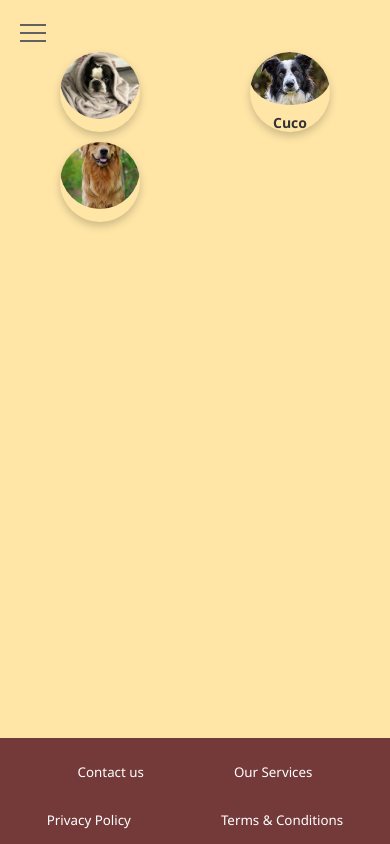
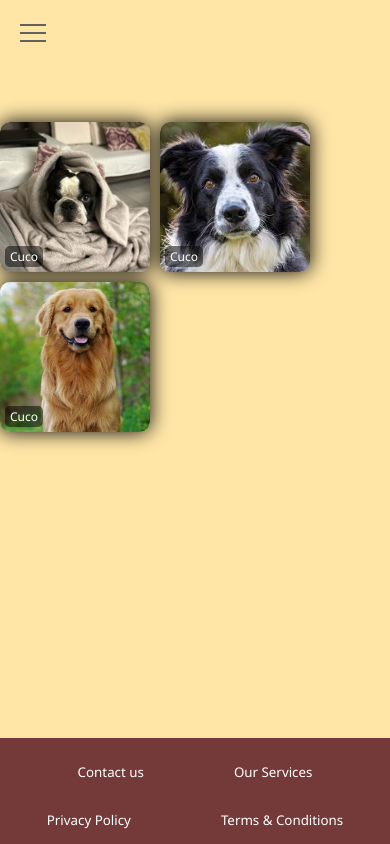
Before and after one commit to LautaroOlmedo/Barney, a React (Create React App) app: page /matchs in a window 390 px wide. Built offline with nearby package versions, Linux system fonts and the light colour scheme.

Commit message:
matches v0.0.3 & backend folder

```diff
--- a/src/common/navBar/NavBar.css
+++ b/src/common/navBar/NavBar.css
@@ -1,4 +1,4 @@
-body{
+body {
   padding: 37px 0px 0px 0px;
 }
 
--- a/src/components/Matchs/Matchs.tsx
+++ b/src/components/Matchs/Matchs.tsx
@@ -6,10 +6,12 @@ export const Matchs: React.FC<{ dog: Dog }> = ({ dog }) => {
   return (
     <div className="matches-grid">
       {dog.images.map((image, imgIndex) => (
-        <div key={imgIndex} className="match-image">
+        <div key={`${dog.ID}-${imgIndex}`} className="match-image">
           <img src={image} alt={`${dog.Name} ${imgIndex + 1}`} />
-          <p className="dog-name">{dog.Name}</p>{" "}
-          {/* Nombre debajo de la imagen */}
+          <div className="dog-info">
+            <p>{dog.Name}</p>{" "}
+            {/* Nombre debajo de la imagen con el mismo estilo que en Home */}
+          </div>
         </div>
       ))}
     </div>
--- a/src/components/Matchs/matchs.css
+++ b/src/components/Matchs/matchs.css
@@ -1,66 +1,35 @@
-/* Main grid container for images */
+/* Estilo para las imágenes en Matchs */
 .matches-grid {
+  margin-top: 100px;
   display: grid;
-  grid-template-columns: repeat(2, 1fr); /* 2 columns */
-  grid-gap: 20px; /* Space between match items */
-  justify-items: center; /* Align images in the center */
-  margin: 20px auto; /* Center the grid container on the page */
-  padding: 10px;
-  max-width: 500px; /* Optional: Limit the container width */
+  grid-template-columns: repeat(2, 150px); /* 2 columnas de 150px cada una */
+  gap: 10px; /* Espacio entre imágenes */
+  justify-content: start; /* Alinea las imágenes al inicio (izquierda) */
 }
 
-/* Each match image container */
 .match-image {
-  position: relative;
-  display: flex;
-  flex-direction: column;
-  align-items: center;
-  justify-content: center;
-  width: 100px;
-  height: 100px;
-  border-radius: 50%; /* Circular images */
+  width: 150px;
+  height: 150px;
+  position: relative; /* Posición relativa para el nombre */
+  border-radius: 10px;
   overflow: hidden;
-  box-shadow: 0px 4px 8px rgba(0, 0, 0, 0.2); /* Soft shadow */
-  transition: transform 0.3s ease;
+  box-shadow: 0 0 20px rgba(0, 0, 0, 1);
 }
 
-/* Image styling to make it circular */
 .match-image img {
   width: 100%;
   height: 100%;
   object-fit: cover;
-  border-radius: 50%;
-  transition: transform 0.3s ease;
 }
 
-/* Hover effect for images */
-.match-image:hover {
-  transform: scale(1.05); /* Slight zoom on hover */
+/* Estilo del nombre similar al de Home */
+.dog-info {
+  position: absolute;
+  bottom: 5px; /* Posiciona el texto cerca del borde inferior */
+  left: 5px; /* Un poco de margen a la izquierda */
+  background-color: rgba(0, 0, 0, 0.5); /* Fondo semi-transparente */
+  color: white; /* Color del texto en blanco */
+  padding: 2px 5px; /* Un poco de espacio interno */
+  border-radius: 5px; /* Bordes redondeados */
+  font-size: 12px; /* Tamaño de fuente más pequeño que en el componente Home */
 }
-
-.match-image:hover img {
-  transform: scale(1.1); /* Zoom the image slightly on hover */
-}
-
-/* Dog name below the image */
-.dog-name {
-  margin-top: 8px;
-  font-size: 14px;
-  color: #333;
-  text-align: center;
-  font-weight: bold;
-}
-
-/* Optional: For responsiveness */
-@media (max-width: 500px) {
-  .matches-grid {
-    grid-template-columns: repeat(2, 1fr); /* 2 columns on smaller screens */
-    grid-gap: 10px;
-    gap: 10px;
-  }
-
-  .match-image {
-    width: 80px;
-    height: 80px;
-  }
-}
--- a/src/pages/home/Home.tsx
+++ b/src/pages/home/Home.tsx
@@ -6,13 +6,11 @@ import { Matchs } from "../../components/Matchs/Matchs";
 
 export const HomePage: React.FC<{ user: User; dog: Dog }> = ({ user, dog }) => {
   return (
-    <div className="dog-profile-container">
-      {/* Renderizamos el componente Matchs a la izquierda */}
-      <div className="matches-section">
+    <div>
+      <div className="matchs-section">
         <Matchs dog={user.dogs[0]} />
       </div>
 
-      {/* Contenido principal en el centro */}
       <div className="main-content">
         <div className="main-image-section">
           {/* Main image of the dog */}
@@ -46,3 +44,42 @@ export const HomePage: React.FC<{ user: User; dog: Dog }> = ({ user, dog }) => {
     </div>
   );
 };
+
+//  <div className="dog-profile-container">
+//       {/* Renderizamos el componente Matchs a la izquierda */}
+//       <div className="matches-section">
+//         <Matchs dog={user.dogs[0]} />
+//       </div>
+
+//       {/* Contenido principal en el centro */}
+// <div className="main-content">
+//   <div className="main-image-section">
+//     {/* Main image of the dog */}
+//     <img src={dog.images[0]} alt={dog.Name} className="main-image" />
+
+//     {/* Dog info (name and age) */}
+//     <div className="dog-info">
+//       <h2>
+//         {dog.Name}, {dog.Age}
+//       </h2>
+//     </div>
+//   </div>
+
+//   <div className="button-container">
+//     {/* Dislike button */}
+//     <button className="dislike-btn">
+//       <img src="/img/appLogos/ghosted.png" alt="Dislike" />
+//     </button>
+
+//     {/* Super-like button */}
+//     <button className="superlike-btn">
+//       <img src="/img/appLogos/superGuau.png" alt="Super-like" />
+//     </button>
+
+//     {/* Like button */}
+//     <button className="like-btn">
+//       <img src="/img/appLogos/guau.png" alt="Like" />
+//     </button>
+//   </div>
+// </div>
+//     </div>
--- a/src/pages/home/home.css
+++ b/src/pages/home/home.css
@@ -1,100 +1,110 @@
 /* General container */
 .dog-profile-container {
-  display: flex;
-  height: 100vh;
-  background-color: #f5f5f5;
+  display: flex; /* Usa flexbox para organizar el contenido */
+  height: 100vh; /* La altura del contenedor ocupará toda la ventana */
+  background-color: #f5f5f5; /* Fondo gris claro para el contenedor */
 }
 
 /* Matchs section aligned to the left */
 .matches-section {
-  display: flex;
-  justify-content: flex-start;
-  width: 30%; /* El tamaño de la sección de coincidencias */
-  padding: 20px;
+  display: flex; /* Flexbox para la alineación interna de los elementos */
+  justify-content: flex-start; /* Alinea los elementos hacia la izquierda */
+  width: 30%; /* La sección de coincidencias ocupará el 30% del ancho */
+  padding: 20px; /* Espaciado interno de 20px en todos los lados */
 }
 
 /* Main content aligned to the center */
+/* Main content aligned to the center */
 .main-content {
-  display: flex;
-  flex-direction: column;
-  align-items: center;
-  justify-content: center;
-  width: 70%; /* El contenido principal ocupa el 70% */
+  display: flex; /* Usa flexbox para organizar el contenido */
+  flex-direction: column; /* Coloca los elementos de arriba a abajo */
+  align-items: center; /* Centra los elementos horizontalmente */
+  justify-content: flex-start; /* Cambia a flex-start para que los elementos empiecen desde la parte superior */
+  width: 70%; /* El contenido principal ocupa el 70% del ancho */
+  margin: 0 auto; /* Centra el contenido en su contenedor */
 }
 
 /* Main image section */
+/* Main image section */
 .main-image-section {
-  width: 300px;
-  height: 400px;
-  position: relative;
-  display: flex;
-  align-items: center;
-  justify-content: center;
-  border-radius: 15px;
-  overflow: hidden;
-  box-shadow: 0 0 20px rgba(0, 0, 0, 0.2);
+  width: 300px; /* Aumenta el ancho de la sección de la imagen principal */
+  height: 532px; /* Aumenta la altura de la sección de la imagen principal */
+  display: flex; /* Usa flexbox para centrar la imagen */
+  align-items: center; /* Centra verticalmente la imagen dentro del contenedor */
+  justify-content: center; /* Centra horizontalmente la imagen dentro del contenedor */
+  position: relative; /* Relativo para que los elementos internos se posicionen en base a este contenedor */
+  border-radius: 15px; /* Bordes redondeados de 15px */
+  overflow: hidden; /* Esconde cualquier contenido que se salga del contenedor */
+  box-shadow: 0 0 20px rgba(0, 0, 0, 1); /* Sombra para dar efecto de profundidad */
+  margin-top: -305px; /* Ajusta este valor según necesites; usa un valor negativo para subir la sección */
 }
 
+/* Main image */
 .main-image {
-  width: 100%;
-  height: 100%;
-  object-fit: cover;
+  max-width: 100%; /* Asegura que la imagen no exceda el ancho del contenedor */
+  max-height: 100%; /* Asegura que la imagen no exceda la altura del contenedor */
+  object-fit: cover; /* Mantiene la relación de aspecto de la imagen */
 }
 
 /* Dog info (name and age) */
 .dog-info {
-  position: absolute;
-  bottom: 10px;
-  left: 10px;
-  background-color: rgba(0, 0, 0, 0.5); /* Semi-transparent background */
-  color: white;
-  padding: 5px 10px;
-  border-radius: 10px;
+  position: absolute; /* Posiciona el elemento relativo a su contenedor */
+  bottom: 10px; /* A 10px del fondo del contenedor */
+  left: 10px; /* A 10px del borde izquierdo del contenedor */
+  background-color: rgba(0, 0, 0, 0.5); /* Fondo semitransparente negro */
+  color: white; /* Texto blanco */
+  padding: 5px 10px; /* Espaciado interno de 5px vertical y 10px horizontal */
+  border-radius: 40px; /* Bordes redondeados de 10px */
 }
 
 .dog-info h2 {
-  margin: 0;
-  font-size: 18px;
+  margin: 0; /* Sin margen en el título */
+  font-size: 18px; /* Tamaño de fuente de 18px */
 }
 
 /* Buttons container */
 .button-container {
-  display: flex;
-  justify-content: center;
-  gap: 20px; /* Space between buttons */
-  margin-top: 20px;
+  display: flex; /* Flexbox para organizar los botones */
+  justify-content: center; /* Centra los botones horizontalmente */
+  gap: 20px; /* Espaciado de 20px entre los botones */
+  margin-top: 20px; /* Espaciado superior de 20px */
 }
 
+/* Botones de like, super-like y dislike */
 .like-btn,
 .superlike-btn,
 .dislike-btn {
-  background: none;
-  border: none;
-  cursor: pointer;
-  outline: none;
+  background: none; /* Sin fondo en los botones */
+  border: none; /* Sin bordes en los botones */
+  cursor: pointer; /* Cambia el cursor a pointer cuando se pasa el mouse por encima */
+  outline: none; /* Quita el borde de enfoque del botón */
 }
 
+/* Estilos para las imágenes dentro de los botones */
 .like-btn img,
 .superlike-btn img,
 .dislike-btn img {
-  width: 50px;
-  height: 50px;
+  width: 50px; /* Ancho de las imágenes dentro de los botones */
+  height: 50px; /* Altura de las imágenes dentro de los botones */
 }
 
+/* Estilo para el botón dislike */
 .dislike-btn img {
-  border: 2px solid red;
-  border-radius: 50%;
-  padding: 5px;
+  border: 2px solid red; /* Borde rojo de 2px */
+  border-radius: 50%; /* Bordes redondeados en forma de círculo */
+  padding: 5px; /* Espaciado interno de 5px */
 }
 
+/* Estilo para el botón super-like */
 .superlike-btn img {
-  border: 2px solid gold;
-  border-radius: 50%;
-  padding: 5px;
+  border: 2px solid gold; /* Borde dorado de 2px */
+  border-radius: 50%; /* Bordes redondeados en forma de círculo */
+  padding: 5px; /* Espaciado interno de 5px */
 }
 
+/* Estilo para el botón like */
 .like-btn img {
-  border: 2px solid rgb(111, 255, 111);
-  border-radius: 50%;
-  padding: 5px;
+  border: 2px solid rgb(111, 255, 111); /* Borde verde claro de 2px */
+  border-radius: 50%; /* Bordes redondeados en forma de círculo */
+  padding: 5px; /* Espaciado interno de 5px */
 }
```
Also changed, not shown: api/config.ts (added).
